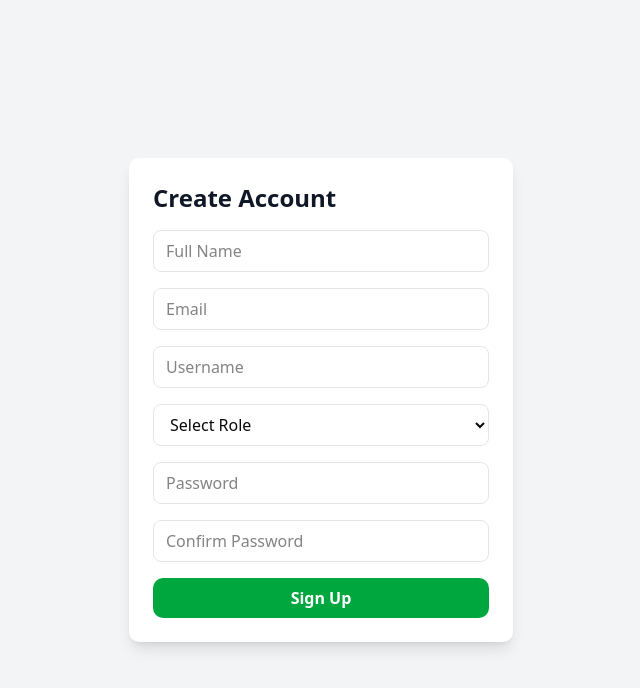
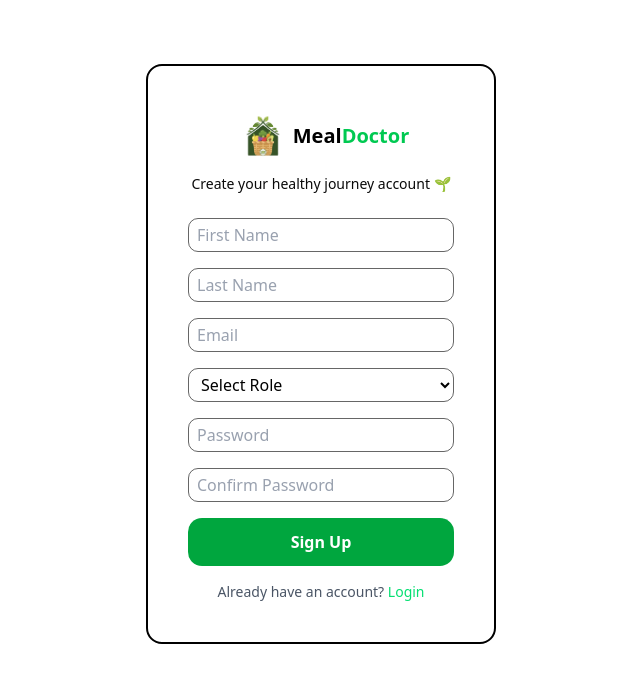
Before and after one commit to Gurkiratcodemaster/Meal_Doctor, a Next.js app: page /signup in a window 1280 px wide. Shown: the top 688 px of the page, without its empty margins (319-959 px from the left). Built offline with nearby package versions, Linux system fonts and the light colour scheme.

Commit message:
make changes in signup page and add correct the firebase auth erros

```diff
--- a/app/components/Button.tsx
+++ b/app/components/Button.tsx
@@ -14,7 +14,7 @@ const Button = ({ children, onClick, type = "button",disabled = false, className
       type={type}
       onClick={onClick}
       disabled={disabled}
-      className={`px-4 py-2 rounded-lg bg-green-600 text-white font-bold hover:bg-green-700 active:scale-95${className}`}
+      className={`px-4 py-2 rounded-lg bg-green-600 text-white font-bold hover:bg-green-700 active:scale-95 ${className}`}
     >
       {children}
     </button>
--- a/app/components/HeroSection.tsx
+++ b/app/components/HeroSection.tsx
@@ -7,7 +7,7 @@ import Link from "next/link";
 
 export default function Hero() {
   return (
-    <section className="relative min-h-[50vh] flex items-center ">
+    <section className="relative min-h-[50vh] w-4/5 flex items-center">
 
       {/* BACKGROUND IMAGE */}
       <Image
@@ -21,7 +21,7 @@ export default function Hero() {
       {/* BACKGROUND GRADIENT */}
       <div className="absolute inset-0 bg-gradient-to-br from-green-900/30 via-green-800/20 to-black" />
 
-      <div className="relative z-10 px-6 grid lg:grid-cols-2 gap-16">
+      <div className="relative z-10 px-6 grid lg:grid-cols-2 gap-16 lg:px-32">
         {/* IMAGE */}
         <motion.div
           initial={{ opacity: 0, x: -80 }}
--- a/app/components/Navbar.tsx
+++ b/app/components/Navbar.tsx
@@ -1,99 +1,113 @@
 "use client";
 
-import { useState, useEffect } from "react";
+import { useState } from "react";
+import {
+  Search,
+  Compass,
+  MessageCircle,
+  User,
+  Bell
+} from "lucide-react";
 import Link from "next/link";
 import { usePathname } from "next/navigation";
 import { motion } from "framer-motion";
 import Button from "./Button";
 
 export default function Navbar() {
-  const [open, setOpen] = useState(false);
-  const [scrolled, setScrolled] = useState(false);
+  const [menuOpen, setMenuOpen] = useState(false);
   const pathname = usePathname();
 
-  useEffect(() => {
-    const onScroll = () => setScrolled(window.scrollY > 20);
-    window.addEventListener("scroll", onScroll);
-    return () => window.removeEventListener("scroll", onScroll);
-  }, []);
-
   return (
-    <motion.nav
-      initial={{ y: -40, opacity: 0 }}
-      animate={{ y: 0, opacity: 1 }}
-      transition={{ duration: 0.6 }}
-      className={`
-        sticky top-0 z-50
-        ${scrolled
-          ? "bg-black/40 backdrop-blur-xl border-b border-white/10 shadow-[0_10px_40px_rgba(0,0,0,0.4)]"
-          : "bg-transparent"}
-      `}
-    >
-      <div className="max-w-7xl mx-auto px-6 h-16 flex items-center justify-between">
+    <div>
+      <div className="block h-screen px-4 w-1/5 bg-gray-200">
 
         {/* LOGO */}
-        <Link href="/" className="flex items-center gap-2">
-          <img src="/home.png" className="w-9 h-9" />
-          <span className="font-bold text-white text-lg tracking-wide">
-            Meal<span className="text-green-400">Doctor</span>
+        <Link href="/" className="flex items-center text-black pb-2 mb-2">
+          <img src="/home.png" className="w-15" />
+          <span className="font-bold text-xl">
+            Meal<span className="text-green-500">Doctor</span>
           </span>
         </Link>
 
-        {/* LINKS */}
-        <div className="hidden md:flex gap-8 font-color-black">
-          <NavLink href="/about" active={pathname === "/about"}>About</NavLink>
-          <NavLink href="/features" active={pathname === "/features"}>Features</NavLink>
+        {/* DESKTOP LINKS */}
+        <div className="hidden md:flex flex-col gap-4">
+          <NavLink href="/Search" active={pathname === "/Search"}>
+            <Compass className="inline mr-2"/> Explore
+          </NavLink><NavLink href="/Search" active={pathname === "/Search"}>
+           <MessageCircle className="inline mr-2"/> Messages
+          </NavLink>
+          <NavLink href="/Search" active={pathname === "/Search"}>
+             <Bell className="inline mr-2"/>Notifications
+          </NavLink>
+          <NavLink href="/Search" active={pathname === "/Search"}>
+            <User className="inline mr-2"/> Profile
+          </NavLink>
+
+
         </div>
 
-        {/* ACTION */}
-        <div className="hidden md:flex">
+        {/* DESKTOP LOGIN */}
+        {/* <div className="hidden md:block">
           <Link href="/login">
-            <Button
-              className="
-                bg-green-500 text-black font-semibold
-                px-6 py-2 rounded-xl
-                shadow-[0_0_20px_rgba(34,197,94,0.6)]
-                hover:shadow-[0_0_35px_rgba(34,197,94,0.9)]
-                transition
-              "
-            >
+            <Button className="bg-green-500 px-6 py-2 rounded-xl hover:scale-105">
               Login
             </Button>
           </Link>
-        </div>
+        </div> */}
 
-        {/* MOBILE */}
-        <button onClick={() => setOpen(!open)} className="md:hidden text-white text-2xl">
+        {/* MOBILE MENU BUTTON */}
+        <Button
+          className="md:hidden"
+          onClick={() => setMenuOpen(!menuOpen)}
+        >
           ☰
-        </button>
+        </Button>
       </div>
 
       {/* MOBILE MENU */}
-      {open && (
-        <div className="md:hidden px-6 pb-4 pt-2 bg-black/70 backdrop-blur-xl">
-          <NavLink mobile href="/about">About</NavLink>
-          <NavLink mobile href="/features">Features</NavLink>
+      {menuOpen && (
+        <div className="md:hidden bg-white px-6 pb-4">
+          <NavLink mobile={true} href="/about" active={pathname === "/about"}>
+            About
+          </NavLink>
+          <NavLink mobile={true} href="/features" active={pathname === "/features"}>
+            Features
+          </NavLink>
+
           <Link href="/login">
-            <Button className="mt-4 w-full bg-green-500 text-black py-2 rounded-xl">
+            <Button className="w-full mt-4 bg-green-500 py-2 rounded-xl">
               Login
             </Button>
           </Link>
         </div>
       )}
-    </motion.nav>
-  );
+      </div>
+      );
 }
-
-function NavLink({ href, children, active, mobile }: any) {
+function NavLink({
+  href,
+  children,
+  active = false,
+  mobile = false,
+}: {
+  href: string;
+  children: React.ReactNode;
+  active?: boolean;
+  mobile?: boolean;
+}) {
   return (
     <Link
       href={href}
       className={`
         ${mobile ? "block py-3" : ""}
-        text-white font-medium relative
-        after:absolute after:left-0 after:-bottom-1 after:h-[2px]
-        after:bg-green-400 after:transition-all
-        ${active ? "after:w-full" : "after:w-0 hover:after:w-full"}
+        text-black font-medium
+        border-b-2
+        pb-3
+        transition-all duration-300
+        ${active
+          ? "border-green-500"
+          : "border-transparent hover:border-green-500"
+        }
       `}
     >
       {children}
--- a/app/dashboard/admin/page.tsx
+++ b/app/dashboard/admin/page.tsx
@@ -1,5 +1,103 @@
-export default function AdminDashboardPage() {
-    return (
-        <h1>Admin Dashboard</h1>
-    );
+"use client";
+
+import { useEffect, useState } from "react";
+import { auth, db } from "../../lib/firebase";
+import { doc, getDoc, setDoc } from "firebase/firestore";
+import Button from "../../components/Button";
+import { useRouter } from "next/navigation";
+
+export default function ProfessionalDashboard() {
+  const [profile, setProfile] = useState({
+    name: "",
+    specialization: "",
+    experience: "",
+    fee: "",
+    bio: "",
+  });
+
+  const [loading, setLoading] = useState(false);
+  const router = useRouter();
+
+  useEffect(() => {
+    const fetchProfile = async () => {
+      const user = auth.currentUser;
+      if (!user) return router.push("/login");
+
+      const ref = doc(db, "professionals", user.uid);
+      const snap = await getDoc(ref);
+
+      if (snap.exists()) {
+        setProfile(snap.data());
+      }
+    };
+
+    fetchProfile();
+  }, []);
+
+  const saveProfile = async () => {
+    try {
+      setLoading(true);
+      const user = auth.currentUser;
+
+      await setDoc(doc(db, "professionals", user.uid), {
+        ...profile,
+        uid: user.uid,
+        updatedAt: new Date(),
+      });
+
+      alert("Profile updated successfully");
+    } catch (err) {
+      alert(err.message);
+    } finally {
+      setLoading(false);
+    }
+  };
+
+  return (
+    <div className="min-h-screen bg-gradient-to-br from-green-900/20 via-black to-black p-6 text-white">
+      <h1 className="text-3xl font-bold mb-6">Professional Dashboard</h1>
+
+      <div className="max-w-xl bg-white/10 backdrop-blur-lg p-6 rounded-xl space-y-4">
+
+        <input
+          className="input"
+          placeholder="Full Name"
+          value={profile.name}
+          onChange={(e) => setProfile({ ...profile, name: e.target.value })}
+        />
+
+        <input
+          className="input"
+          placeholder="Specialization (Dietitian, Doctor)"
+          value={profile.specialization}
+          onChange={(e) => setProfile({ ...profile, specialization: e.target.value })}
+        />
+
+        <input
+          className="input"
+          placeholder="Experience (e.g. 5 years)"
+          value={profile.experience}
+          onChange={(e) => setProfile({ ...profile, experience: e.target.value })}
+        />
+
+        <input
+          className="input"
+          placeholder="Consultation Fee"
+          value={profile.fee}
+          onChange={(e) => setProfile({ ...profile, fee: e.target.value })}
+        />
+
+        <textarea
+          className="input h-24"
+          placeholder="Short Bio"
+          value={profile.bio}
+          onChange={(e) => setProfile({ ...profile, bio: e.target.value })}
+        />
+
+        <Button onClick={saveProfile} className="w-full bg-green-500 text-black">
+          {loading ? "Saving..." : "Save Profile"}
+        </Button>
+      </div>
+    </div>
+  );
 }
--- a/app/login/page.tsx
+++ b/app/login/page.tsx
@@ -1,33 +1,92 @@
+"use client";
+
+import { useState } from "react";
+import { motion } from "framer-motion";
 import Button from "../components/Button";
 import Link from "next/link";
+import { signInWithEmailAndPassword } from "firebase/auth";
+import { auth } from "../lib/firebase";
+import { useRouter } from "next/navigation";
+import { signIn } from "next-auth/react";
 
 export default function LoginPage() {
+  const router = useRouter();
+
+  const [email, setEmail] = useState("");
+  const [password, setPassword] = useState("");
+  const [error, setError] = useState("");
+  const [loading, setLoading] = useState(false);
+
+  const handleLogin = async (e) => {
+    e.preventDefault();
+    setError("");
+    setLoading(true);
+
+    try {
+      await signInWithEmailAndPassword(auth, email, password);
+      router.push("/dashboard"); // redirect after login
+    } catch (err) {
+      setError(err.message);
+    } finally {
+      setLoading(false);
+    }
+  };
+
   return (
-        <div className="min-h-screen flex items-center justify-center bg-gray-100">
-            <div className="bg-white shadow p-6 rounded-lg w-full max-w-sm">
-                <h1 className="text-2xl font-bold text-gray-900 mb-4">Login</h1>
+    <div className="min-h-screen flex items-center justify-center bg-gradient-to-br from-green-900/30 via-black to-black">
 
-                <form className="flex flex-col space-y-4">
+      <motion.div
+        initial={{ opacity: 0, y: 40 }}
+        animate={{ opacity: 1, y: 0 }}
+        transition={{ duration: 0.6 }}
+        className="bg-white/10 backdrop-blur-xl border border-white/20 shadow-xl p-8 rounded-2xl w-full max-w-sm text-white"
+      >
+
+        <h1 className="text-3xl font-extrabold mb-6 text-center">
+          Welcome Back
+        </h1>
+
+        <form onSubmit={handleLogin} className="flex flex-col space-y-4">
 
           <input
             type="email"
             placeholder="Email"
-                        className="px-3 py-2 border rounded-md focus:outline-none focus:ring-2 focus:ring-blue-500"
+            value={email}
+            onChange={(e) => setEmail(e.target.value)}
+            required
+            className="px-4 py-2 rounded-md bg-black/40 border border-white/20 focus:outline-none focus:ring-2 focus:ring-green-500"
           />
+
           <input
             type="password"
             placeholder="Password"
-                        className="px-3 py-2 border rounded-md focus:outline-none focus:ring-2 focus:ring-blue-500"
+            value={password}
+            onChange={(e) => setPassword(e.target.value)}
+            required
+            className="px-4 py-2 rounded-md bg-black/40 border border-white/20 focus:outline-none focus:ring-2 focus:ring-green-500"
           />
-                    <Link href="/login">
-                        <Button className="w-full" type="submit">Login</Button>
+
+          {error && (
+            <p className="text-red-400 text-sm text-center">{error}</p>
+          )}
+
+          <Button
+            type="submit"
+            disabled={loading}
+            className="w-full bg-green-500 text-black font-bold hover:scale-105 transition"
+          >
+            {loading ? "Logging in..." : "Login"}
+          </Button>
+
+          <p className="text-center text-sm text-gray-300">
+            Don’t have an account?{" "}
+            <Link href="/signup" className="text-green-400 hover:underline">
+              Sign up
             </Link>
-                    <Link href="/signup" className="inline-block text-center">
-                        <Button type="button" className="w-full">Signup</Button>
-                    </Link>
+          </p>
 
         </form>
-            </div>
+      </motion.div>
     </div>
   );
 }
--- a/app/signup/page.tsx
+++ b/app/signup/page.tsx
@@ -1,129 +1,168 @@
 "use client";
+
+import { useState } from "react";
 import Button from "../components/Button";
 import { useRouter } from "next/navigation";
 import { auth, db } from "../lib/firebase";
 import { createUserWithEmailAndPassword } from "firebase/auth";
 import { doc, setDoc, getDocs, query, collection, where } from "firebase/firestore";
-import { useState } from "react";
+import Link from "next/link";
 
 export default function SignupPage() {
-  const [fullName, setFullName] = useState("");
-  const [username, setUsername] = useState("");
+  const router = useRouter();
+
+  const [firstName, setFirstName] = useState("");
+  const [lastName, setLastName] = useState("");
   const [email, setEmail] = useState("");
+  const [role, setRole] = useState("");
   const [password, setPassword] = useState("");
   const [confirmPassword, setConfirmPassword] = useState("");
+  const [error, setError] = useState("");
   const [loading, setLoading] = useState(false);
 
-  const router = useRouter();
-  const [role, setRole] = useState("");
-  const handleSignup = async (e: React.FormEvent) => {
+  const handleSignup = async (e : React.FormEvent) => {
     e.preventDefault();
-    try {
-      setLoading(true);
-      const q = query(collection(db, "users"), where("username", "==", username));
-      const check = await getDocs(q);
+    setError("");
 
-      if (!check.empty) {
-        alert("Username already taken");
+    if (!firstName || !lastName || !email || !password || !confirmPassword || !role) {
+      setError("All fields are required");
       return;
     }
 
     if (password !== confirmPassword) {
-        alert("Passwords do not match");
+      setError("Passwords do not match");
       return;
     }
 
-      if (!fullName || !username || !email || !password || !role) {
-        alert("All fields are required");
-        return;
-      }
+    try {
+      setLoading(true);
       const userCredential = await createUserWithEmailAndPassword(
         auth,
         email,
         password
       );
+
       const user = userCredential.user;
-
-      await setDoc(doc(db, "users", user.uid), {
+      const username = `${firstName}${lastName}`.toLowerCase()+user.uid.slice(0,5);
+      setDoc(doc(db, "users", user.uid), {
         uid: user.uid,
-        fullName,
+        firstName,
+        lastName,
         username,
         email,
         role,
+        createdAt: new Date(),
       });
-      alert("Signup successful!");
-
-      if (role == "user") {
+      if (role === "user") {
         router.push("/dashboard/user");
       } else {
         router.push("/dashboard/admin");
       }
-    } catch (error: any) {
-      alert(error.message);
-    }
-    finally {
+
+
+    } catch (err : any) {
+      setError(err.message);
+    } finally {
       setLoading(false);
     }
   };
 
   return (
-    <div className="min-h-screen flex items-center justify-center bg-gray-100">
-      <div className="bg-white shadow-lg p-6 rounded-lg w-full max-w-sm">
-        <h1 className="text-2xl font-bold text-gray-900 mb-4">Create Account</h1>
+    <div className="w-[80%] max-w-[350px] mx-auto flex flex-col items-center justify-center border-2 border-black
+  rounded-2xl
+  p-10 mt-16">
 
-        <form className="flex flex-col space-y-4"
-          onSubmit={handleSignup}
-        >
+      <h1 className="flex items-center text-3xl font-bold mb-2 text-black">
+          <img src="/home.png" className="w-15" />
+          <span className="font-bold text-xl">
+            Meal<span className="text-green-500">Doctor</span>
+          </span>
+      </h1>
+
+      <p className="text-sm mb-6">
+        Create your healthy journey account 🌱
+      </p>
+
+      <form onSubmit={handleSignup} className="flex flex-col space-y-4 w-full">
 
         <input
-            type="text"
-            placeholder="Full Name"
-            onChange={(e) => setFullName(e.target.value)}
-            className="px-3 py-2 border rounded-md focus:outline-none focus:ring-2 focus:ring-blue-500"
-          />
-
-
-          <input
-            type="email"
-            placeholder="Email"
-            onChange={(e) => setEmail(e.target.value)}
-            className="px-3 py-2 border rounded-md focus:outline-none focus:ring-2 focus:ring-blue-500"
+          className="input border border-black/60
+      rounded-lg text-black placeholder-gray-400 px-2 py-1
+      focus:outline-none"
+          placeholder="First Name"
+          value={firstName}
+          onChange={(e) => setFirstName(e.target.value)}
         />
 
         <input
-            type="text"
-            placeholder="Username"
-            onChange={(e) => setUsername(e.target.value)}
-            className="px-3 py-2 border rounded-md focus:outline-none focus:ring-2 focus:ring-blue-500"
+          className="input border border-black/60
+      rounded-lg text-black placeholder-gray-400 px-2 py-1 focus:outline-none"
+          placeholder="Last Name"
+          value={lastName}
+          onChange={(e) => setLastName(e.target.value)}
         />
+
+        <input
+          className="input border border-black/60
+      rounded-lg text-black placeholder-gray-400 px-2 py-1 focus:outline-none"
+          placeholder="Email"
+          type="email"
+          value={email}
+          onChange={(e) => setEmail(e.target.value)}
+        />
+
         <select
+          className="input border border-black/60
+      rounded-lg text-black placeholder-gray-400 px-2 py-1 focus:outline-none"
           value={role}
           onChange={(e) => setRole(e.target.value)}
-            className="px-3 py-2 border rounded-md focus:outline-none focus:ring-2 focus:ring-blue-500"
           >
           <option value="" disabled>Select Role</option>
           <option value="user">User</option>
           <option value="admin">Admin</option>
+
         </select>
 
         <input
+          className="input border border-black/60
+      rounded-lg text-black placeholder-gray-400 px-2 py-1 focus:outline-none"
+          placeholder="Password"
           type="password"
-            placeholder="Password"
+          value={password}
           onChange={(e) => setPassword(e.target.value)}
-            className="px-3 py-2 border rounded-md focus:outline-none focus:ring-2 focus:ring-blue-500"
         />
 
         <input
+          className="input border border-black/60
+      rounded-lg text-black placeholder-gray-400 px-2 py-1   focus:outline-none"
+          placeholder="Confirm Password"
           type="password"
-            placeholder="Confirm Password"
+          value={confirmPassword}
           onChange={(e) => setConfirmPassword(e.target.value)}
-            className="px-3 py-2 border rounded-md focus:outline-none focus:ring-2 focus:ring-blue-500"
         />
 
-          <Button type="submit">{loading ? "Signing Up..." : "Sign Up"}</Button>
+        {error && (
+          <p className="text-red-400 text-sm text-center">{error}</p>
+        )}
+
+        <Button
+          className="bg-green-500
+      py-3 rounded-xl
+      hover:bg-green-400 hover:scale-[1.03]"
+          type="submit"
+        >
+          {loading ? "Creating account..." : "Sign Up"}
+        </Button>
+
+        <p className="text-center text-sm text-gray-600">
+          Already have an account?{" "}
+          <Link href="/login" className="text-green-400 hover:underline">
+            Login
+          </Link>
+        </p>
 
       </form>
     </div>
-    </div>
+
   );
 }
```
Also changed, not shown: app/api/auth/[...nextauth]/route.ts (+10 -1 lines), app/dashboard/user/page.tsx (+85 -3 lines). Lines whose indentation alone changed are shown as unchanged.
